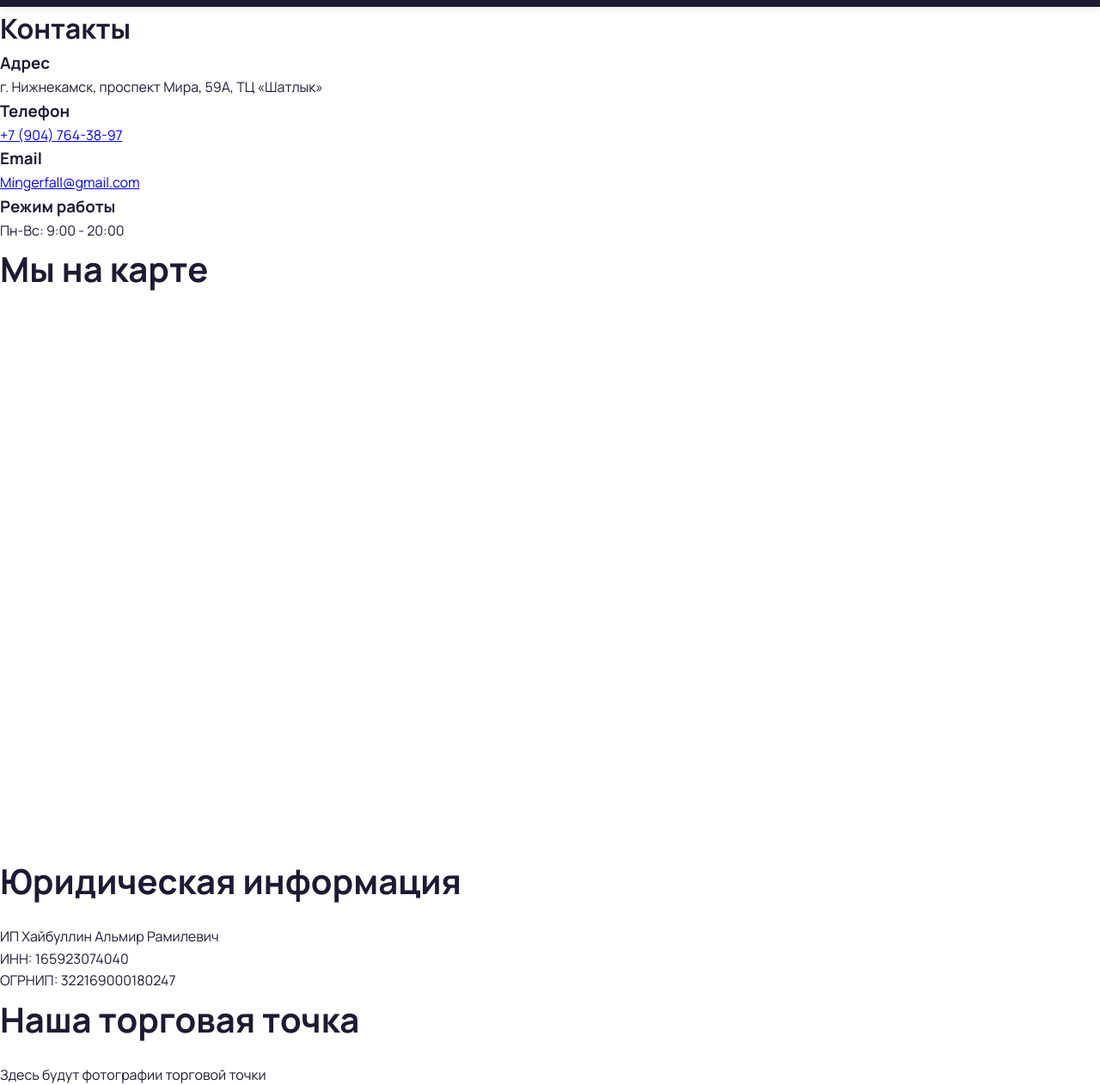
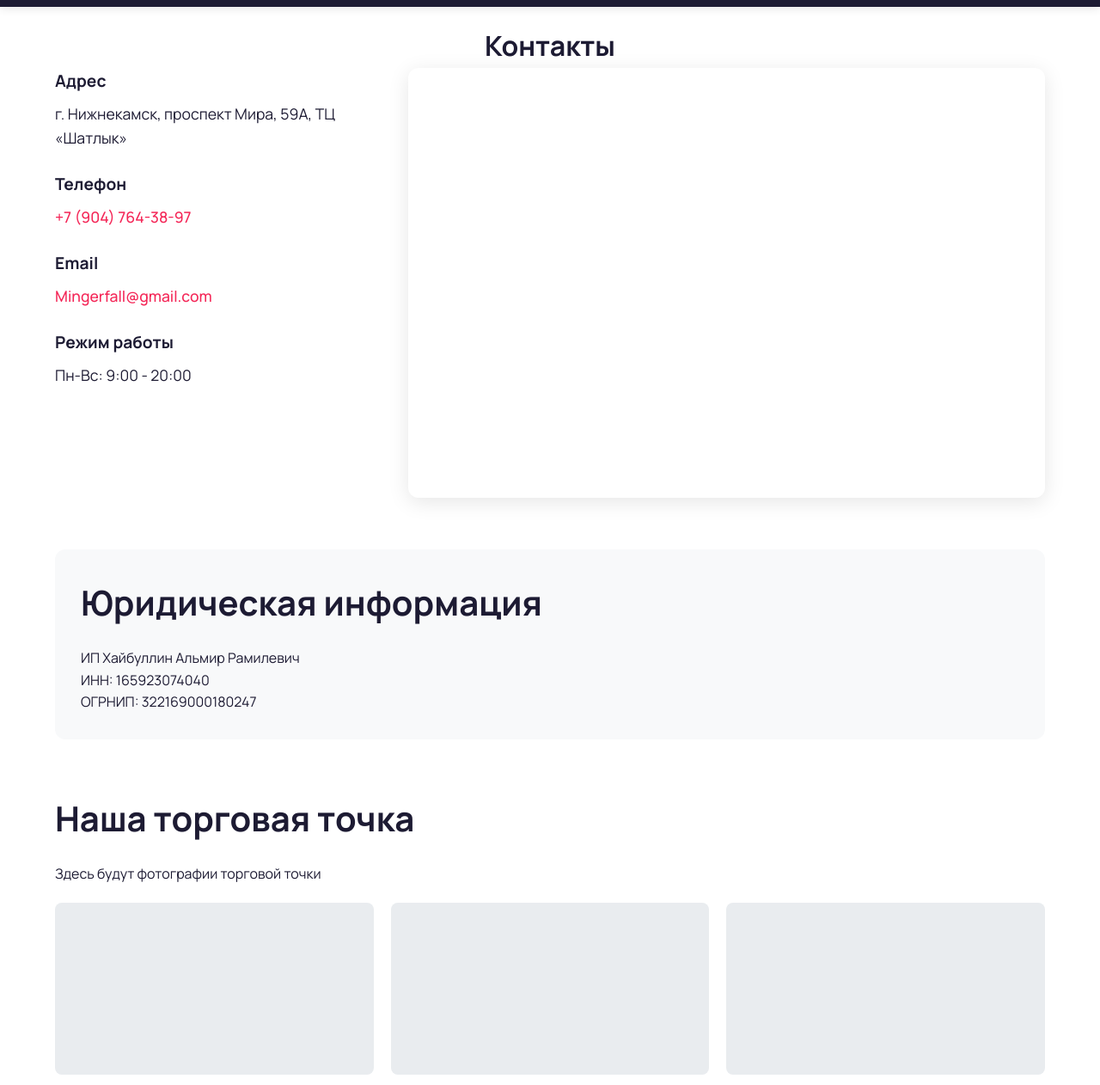
Before and after one commit to Mingerfall/tetro-game.ru, a plain HTML site: page contacts.html in a window 1280 px wide. Shown: the part 62-1324 px from the top of the page at 86% size. Drawn offline with Linux system fonts and the light colour scheme.

Commit message:
Add files via upload

```diff
--- a/contacts.html
+++ b/contacts.html
@@ -8,8 +8,7 @@
     <title>Контакты Tetro Game</title>
 </head>
 <body>
-    <!-- Шапка сайта -->
-     <!-- Шапка сайта -->
+        <!-- Шапка сайта -->
     <header>
             <!-- Логотип -->
         <div class="header-logo">
@@ -51,7 +50,7 @@
             <div class="nav-overlay"></div>
         </header>
     <main class="contacts-container">
-        <h1>Контакты</h1>
+        <h1 class="contact-h1">Контакты</h1>
         <div class="contacts-grid">
             <!-- Блок с контактной информацией -->
             <div class="contact-info">
@@ -74,8 +73,7 @@
             </div>
              <!-- Блок с картой -->
             <div class="map-container">
-                <h2>Мы на карте</h2>
-                <iframe class="my-widget" src="https://yandex.ru/map-widget/v1/?z=12&ol=biz&oid=103849672569" width="100%" height="400" frameborder="0"></iframe>
+                <iframe class="my-widget" src="https://yandex.ru/map-widget/v1/?z=12&ol=biz&oid=103849672569" width="100%" height="100%" frameborder="0"></iframe>
             </div>
         </div>
         <!-- Блок с юридической информацией -->
--- a/css/style.css
+++ b/css/style.css
@@ -337,6 +337,98 @@ footer {
     border-radius: 8px; /* Закругленные углы */
 }
 
+/* Контакты */
+.contacts-container {
+    padding: 20px 5%; /* Отступы для всего main */
+}
+
+.contacts-grid {
+    display: grid;
+    grid-template-columns: 1fr 2fr; /* Сетка: контакты слева (1 часть), карта справа (2 части) */
+    gap: 40px; /* Расстояние между колонками */
+    margin-bottom: 60px; /* Отступ снизу */
+    align-items: start; /* Выравнивание по верху */
+}
+
+.contact-info {
+    display: flex;
+    flex-direction: column; /* Вертикальное расположение элементов */
+    gap: 25px; /* Расстояние между элементами контактов */
+}
+
+.contact-h1 {
+    text-align: center;
+}
+
+.contact-item h3 {
+    color: var(--theme-main); /* Цвет заголовка */
+    margin-bottom: 8px; /* Отступ снизу */
+    font-size: 1.2rem; /* Размер шрифта */
+}
+
+.contact-item p {
+    margin: 0; /* Убираем стандартные отступы */
+    font-size: 1.1rem; /* Размер шрифта */
+}
+
+.contact-item a {
+    color: var(--theme-accent); /* Цвет ссылки */
+    text-decoration: none; /* Убираем подчеркивание */
+    font-weight: 500; /* Жирность шрифта */
+}
+
+.contact-item a:hover {
+    text-decoration: underline; /* Подчеркивание при наведении */
+}
+
+.map-container {
+    height: 500px; /* Высота контейнера для карты */
+    border-radius: 12px; /* Закругленные углы */
+    overflow: hidden; /* Обрезаем выходящее за границы */
+    box-shadow: 0 5px 25px rgba(0,0,0,0.1); /* Тень для карты */
+}
+
+.legal-info {
+    background: #f8f9fa; /* Светлый фон */
+    padding: 30px; /* Внутренние отступы */
+    border-radius: 12px; /* Закругленные углы */
+    margin-bottom: 60px; /* Отступ снизу */
+}
+
+.legal-info h2 {
+    margin-bottom: 20px; /* Отступ снизу */
+    color: var(--theme-main); /* Цвет заголовка */
+}
+
+.placeholder-photos {
+    display: grid; /* Сетка для плейсхолдеров фото */
+    grid-template-columns: repeat(3, 1fr); /* 3 колонки */
+    gap: 20px; /* Расстояние между фото */
+    margin-top: 20px; /* Отступ сверху */
+}
+
+.photo-placeholder {
+    height: 200px; /* Высота плейсхолдера */
+    background: #e9ecef; /* Цвет фона */
+    border-radius: 8px; /* Закругленные углы */
+}
+
+/* Адаптив для мобилок №1 */
+@media (max-width: 768px) {
+    .contacts-grid {
+        grid-template-columns: 1fr; /* Одна колонка на мобилках */
+    }
+
+    .map-container {
+        height: 300px; /* Меньшая высота карты */
+        order: -1; /* Карта будет первой в потоке */
+    }
+
+    .placeholder-photos {
+        grid-template-columns: 1fr; /* Одна колонка для фото */
+    }
+}
+
 /* Адаптивность для больших экранов */
 @media (min-width: 1200px) {
     .my-widget {
@@ -360,7 +452,7 @@ footer {
     }
 }
 
-    /* Адаптивность для мобильных устройств */
+    /* Адаптивность для мобильных устройств №2 */
 @media (max-width: 768px) {
     :root {
         --header-height: 70px; /* Высота шапки */
```
Also changed, not shown: index.html (line endings or trailing spaces).
